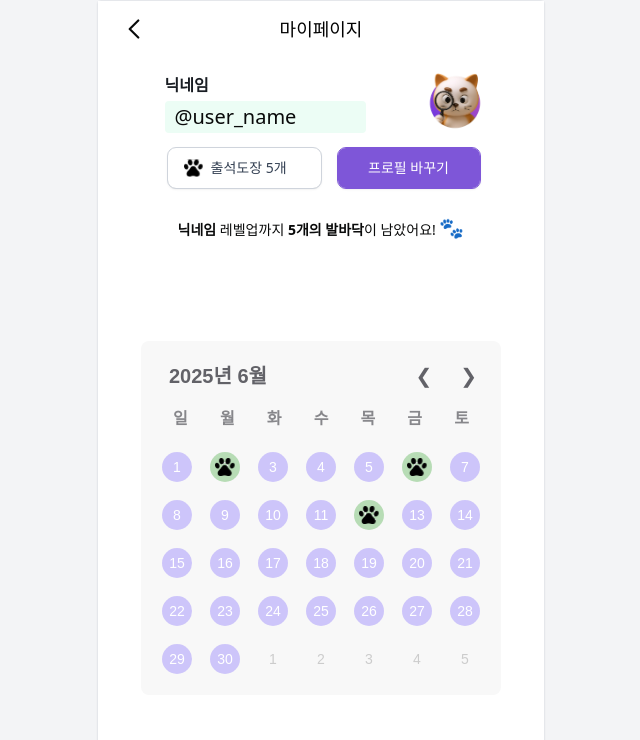
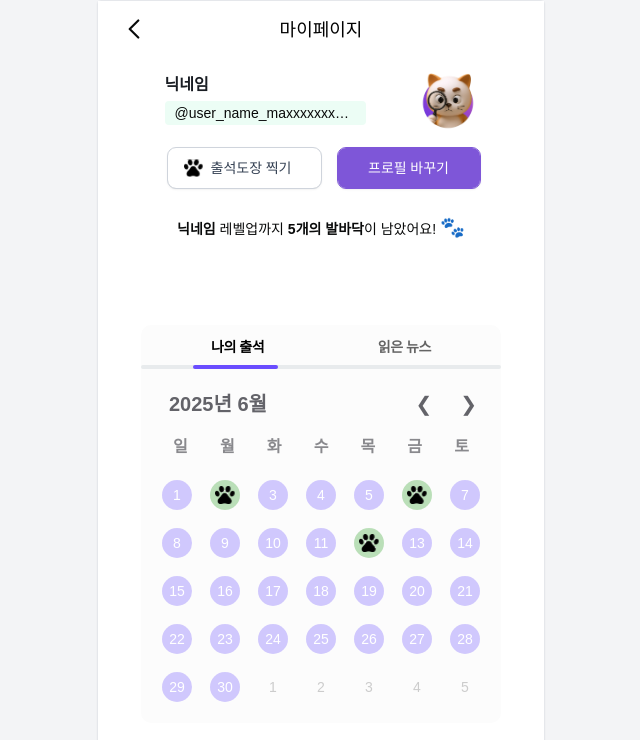
Before and after one commit to imfromkoreah/MewsPaper, a React (Vite) app in the folder frontend/: page /home/mypage in a window 1280 px wide. Shown: the top 740 px of the page, without its empty margins (319-959 px from the left). Built offline with nearby package versions, Linux system fonts and the light colour scheme.

Commit message:
feat: 마이페이지 _카테고리

```diff
--- a/frontend/src/App.tsx
+++ b/frontend/src/App.tsx
@@ -6,7 +6,7 @@ import Join from './pages/Login/Join';
 import Login from './pages/Login/Login';
 import Calendar from './components/Calendar';
 import AttendanceCalendar from './components/AttendanceCalendar';
-
+import ScrapNews from './components/ScrapNews';
 
 import HomePage from './pages/Home';
 import NewsPage from './pages/Home/NewsPage';
@@ -33,7 +33,8 @@ function App() {
       <Route path="/news/detail" element={<NewsDetailPage />} />
       <Route path="/home/mypage" element={<MyPage />} />
       <Route path="/calendar" element={<Calendar />} />
-      <Route path="/calendar" element={<AttendanceCalendar />} />
+      <Route path="/attendanceCalendar" element={<AttendanceCalendar />} />
+      <Route path="/scrap-news" element={<ScrapNews />} />
 
       {/* Settings 관련 페이지들 */}
       <Route path="/settings" element={<SettingsPage />} />
--- a/frontend/src/components/Calendar.tsx
+++ b/frontend/src/components/Calendar.tsx
@@ -45,9 +45,9 @@ const CalendarWrapper = styled.div`
   max-width: 360px;
   margin: 0 auto;
   font-family: 'Pretendard', sans-serif;
-  background-color: rgb(248, 248, 248);
+  background-color: rgb(252, 252, 252);
   padding: 16px;
-  border-radius: 8px;
+  border-radius: 0 0 10px 10px; /* 좌우하단만 */
 `;
 
 const WeekDays = styled.div`
--- /dev/null
+++ b/frontend/src/components/CategoryTabs.tsx
@@ -0,0 +1,42 @@
+interface CategoryTabsProps {
+  selected: 'attendance' | 'scrap';
+  onSelect: (tab: 'attendance' | 'scrap') => void;
+}
+
+export default function CategoryTabs({ selected, onSelect }: CategoryTabsProps) {
+  return (
+    <div className="w-[360px] h-11 relative mx-auto">
+      {/* 탭 텍스트 영역 */}
+      <div className="w-[360px] h-11 px-[70px] py-2.5 left-0 top-0 absolute bg-[rgb(252,252,252)] rounded-t-[10px] inline-flex justify-between items-center cursor-pointer select-none">
+        <div
+          className={`text-center text-black text-sm font-bold font-['Pretendard'] leading-normal tracking-tight ${
+            selected === 'attendance' ? '' : 'opacity-60'
+          }`}
+          onClick={() => onSelect('attendance')}
+        >
+          나의 출석
+        </div>
+        <div
+          className={`text-center text-black text-sm font-bold font-['Pretendard'] leading-normal tracking-tight ${
+            selected === 'scrap' ? '' : 'opacity-60'
+          }`}
+          onClick={() => onSelect('scrap')}
+        >
+          읽은 뉴스
+        </div>
+      </div>
+
+      {/* 밑줄 바탕 */}
+      <div className="w-[360px] h-1 left-0 top-[40px] absolute bg-[#e8ebed] rounded-[100px] overflow-hidden">
+        <div
+          className="h-1 absolute bg-[#6a4dff] rounded-[100px] transition-all duration-300"
+          style={{
+            width: '85px',
+            top: 0,
+            left: selected === 'attendance' ? '52px' : '220px',
+          }}
+        />
+      </div>
+    </div>
+  );
+}
--- /dev/null
+++ b/frontend/src/components/ScrapNews.tsx
@@ -0,0 +1,30 @@
+import React from 'react';
+import styled from 'styled-components';
+
+const ScrapNewsWrapper = styled.div`
+  width: 100%;
+  max-width: 360px;
+  margin: 0 auto;
+  background-color: rgb(252, 252, 252);
+  padding: 16px;
+  border-radius: 0 0 10px 10px; /* 하단 좌우만 둥글게 */
+  font-family: 'Pretendard', sans-serif;
+  box-sizing: border-box;
+  min-height: 350px; /* 최소 높이 좀 더 크게 설정 */
+  display: flex;
+  align-items: center;
+  justify-content: center;
+  color: #888;
+  font-size: 14px;
+`;
+
+const ScrapNews: React.FC = () => {
+  return (
+    <ScrapNewsWrapper>
+      {/* 비어있을 때 보여줄 안내 문구 */}
+      스크랩한 뉴스가 없습니다.
+    </ScrapNewsWrapper>
+  );
+};
+
+export default ScrapNews;
--- a/frontend/src/pages/Home/Mypage.tsx
+++ b/frontend/src/pages/Home/Mypage.tsx
@@ -1,14 +1,16 @@
+import { useState } from 'react';
+import { useNavigate } from 'react-router-dom';
 import Header from '../../components/Header';
-import { useNavigate } from 'react-router-dom';
 import AttendanceCalendar from '../../components/AttendanceCalendar';
+import CategoryTabs from '../../components/CategoryTabs';
+import ScrapNews from '../../components/ScrapNews';
 
-
-// 이미지 import 예시 (이미지 파일을 public 또는 assets/images 같은 폴더에 위치시켜야 함)
 import profileImg from '../../assets/character/mewsdoc.png'; // 프로필 이미지
-import stampIcon from '../../assets/svg/jelly_on.svg';    // 도장 아이콘
+import stampIcon from '../../assets/svg/jelly_on.svg';        // 도장 아이콘
 
 export default function MyPage() {
   const navigate = useNavigate();
+  const [selectedTab, setSelectedTab] = useState<'attendance' | 'scrap'>('attendance');
 
   const handleBack = () => {
     navigate(-1);
@@ -21,7 +23,10 @@ export default function MyPage() {
 
         <div className="w-[335px] h-[172px] relative mx-auto mt-4">
           {/* 닉네임 및 레벨 안내 */}
-          <div className="w-[335px] absolute top-[142px] left-1/2 transform -translate-x-1/2 inline-flex flex-col gap-2 items-center">
+          <div
+            className="w-[335px] absolute top-[142px] left-1/2 transform -translate-x-1/2 inline-flex flex-col gap-2 items-center"
+            style={{ fontFamily: 'Pretendard, sans-serif' }}
+          >
             <div className="text-center text-sm text-[#090a0a] leading-tight">
               <span className="font-bold">닉네임</span>
               <span className="font-normal"> 레벨업까지 </span>
@@ -31,15 +36,36 @@ export default function MyPage() {
             </div>
           </div>
 
-          {/* 프로필 정보 */}
-          <div className="absolute top-0 left-[11px] inline-flex items-center gap-[59px]">
-            <div className="w-[201px] flex flex-col items-center gap-1">
-              <div className="self-stretch text-base font-bold text-[#191d23]">닉네임</div>
-              <div className="self-stretch px-2.5 py-0.5 bg-emerald-50 rounded">
-                <div className="text-xl text-[#090a0a]">@user_name</div>
+          {/* 프로필 정보 컨테이너에 relative 추가 */}
+          <div className="absolute top-0 left-[11px] w-[313px] h-[60px] relative">
+            {/* 텍스트 영역 - 왼쪽 정렬, 최대 너비 고정 */}
+            <div className="flex flex-col items-start gap-1 max-w-[201px]">
+              <div
+                className="w-full text-base font-bold text-[#191d23]"
+                style={{ fontFamily: 'Pretendard, sans-serif' }}
+              >
+                닉네임
+              </div>
+              <div
+                className="inline-block px-2.5 py-0.5 bg-emerald-50 rounded max-w-full"
+                style={{ fontFamily: 'Pretendard, sans-serif' }}
+              >
+                <div
+                  className="text-sm text-[#090a0a] max-w-full truncate"
+                  style={{ minWidth: '40px' }}
+                  title="@user_name_longer_example"
+                >
+                  @user_name_maxxxxxxxxxm
+                </div>
               </div>
             </div>
-            <img className="w-[60px] h-[60px]" src={profileImg} alt="프로필" />
+
+            {/* 프로필 이미지 - 절대 위치 고정 */}
+            <img
+              className="w-[60px] h-[60px] absolute top-0 right-0"
+              src={profileImg}
+              alt="프로필"
+            />
           </div>
 
           {/* 출석 도장, 프로필 변경 버튼 */}
@@ -48,19 +74,17 @@ export default function MyPage() {
               type="button"
               className="w-[153px] px-4 py-2.5 bg-white rounded-lg shadow outline outline-1 outline-[#cfd4dc] flex items-center gap-2"
               onClick={() => {
-                // 출석 도장 클릭 시 동작
                 console.log('출석 도장 버튼 클릭됨');
               }}
             >
               <img className="w-[19px] h-[18px]" src={stampIcon} alt="출석 도장 아이콘" />
-              <span className="text-sm text-[#344053] font-medium">출석도장 5개</span>
+              <span className="text-sm text-[#344053] font-medium">출석도장 찍기</span>
             </button>
 
             <button
               type="button"
               className="w-[142px] px-4 py-2.5 bg-[#7e56d8] rounded-lg shadow outline outline-1 outline-[#7e56d8] flex items-center justify-center"
               onClick={() => {
-                // 프로필 바꾸기 클릭 시 동작
                 console.log('프로필 바꾸기 버튼 클릭됨');
               }}
             >
@@ -68,11 +92,17 @@ export default function MyPage() {
             </button>
           </div>
         </div>
-{/* 달력 컴포넌트 추가 */}
-        <div className="mt-24 px-4">
-          <AttendanceCalendar />
+
+        {/* 카테고리 탭 */}
+        <div className="mt-20 px-4 max-w-md mx-auto">
+          <CategoryTabs selected={selectedTab} onSelect={(tab) => setSelectedTab(tab)} />
         </div>
 
+        {/* 선택된 탭에 따른 컨텐츠 */}
+        <div className="px-4 mt-0 flex-grow overflow-auto">
+          {selectedTab === 'attendance' && <AttendanceCalendar />}
+          {selectedTab === 'scrap' && <ScrapNews />}
+        </div>
       </div>
     </div>
   );
```
